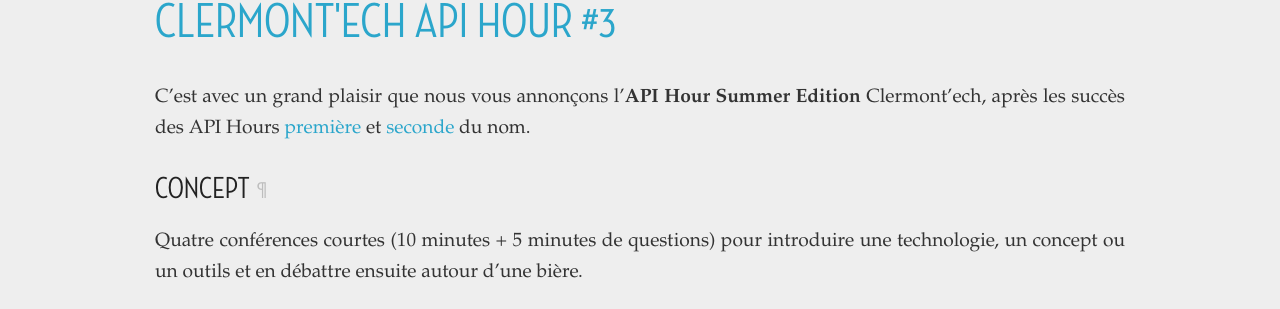
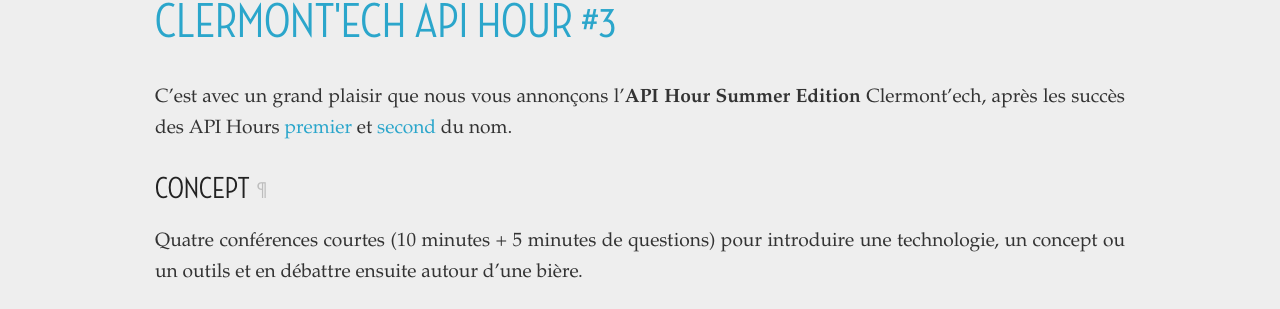
Before and after one commit to clermontech/clermontech.github.com, a Jekyll site: the page built from _posts/2013-05-31-api-hour-3.md, in a window 1280 px wide. Shown: the part 280-589 px from the top of the page. Built offline with Jekyll 4.4.1, drawn with Linux system fonts in a browser that asks for light colours.

Commit message:
Update 2013-05-31-api-hour-3.md

```diff
--- a/_posts/2013-05-31-api-hour-3.md
+++ b/_posts/2013-05-31-api-hour-3.md
@@ -6,8 +6,8 @@
 
 C'est avec un grand plaisir que nous vous annonçons l'**API Hour Summer
 Edition** Clermont'ech, après les succès des API Hours
-[première]({% post_url 2013-03-25-api-hour-1 %})
-    et [seconde]({% post_url 2013-04-29-api-hour-2 %}) du nom.
+[premier]({% post_url 2013-03-25-api-hour-1 %})
+et [second]({% post_url 2013-04-29-api-hour-2 %}) du nom.
 
 ## Concept
 
```
